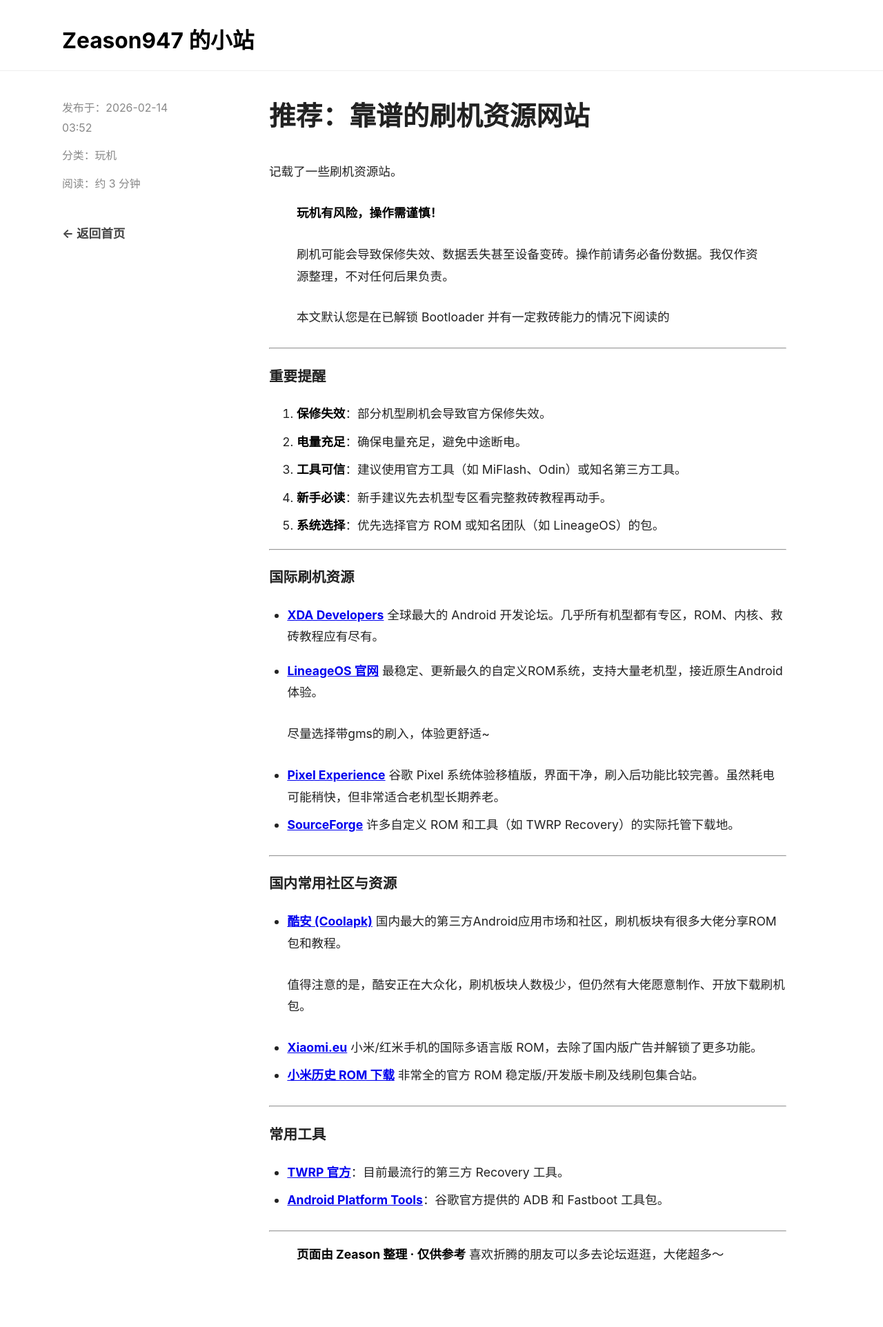
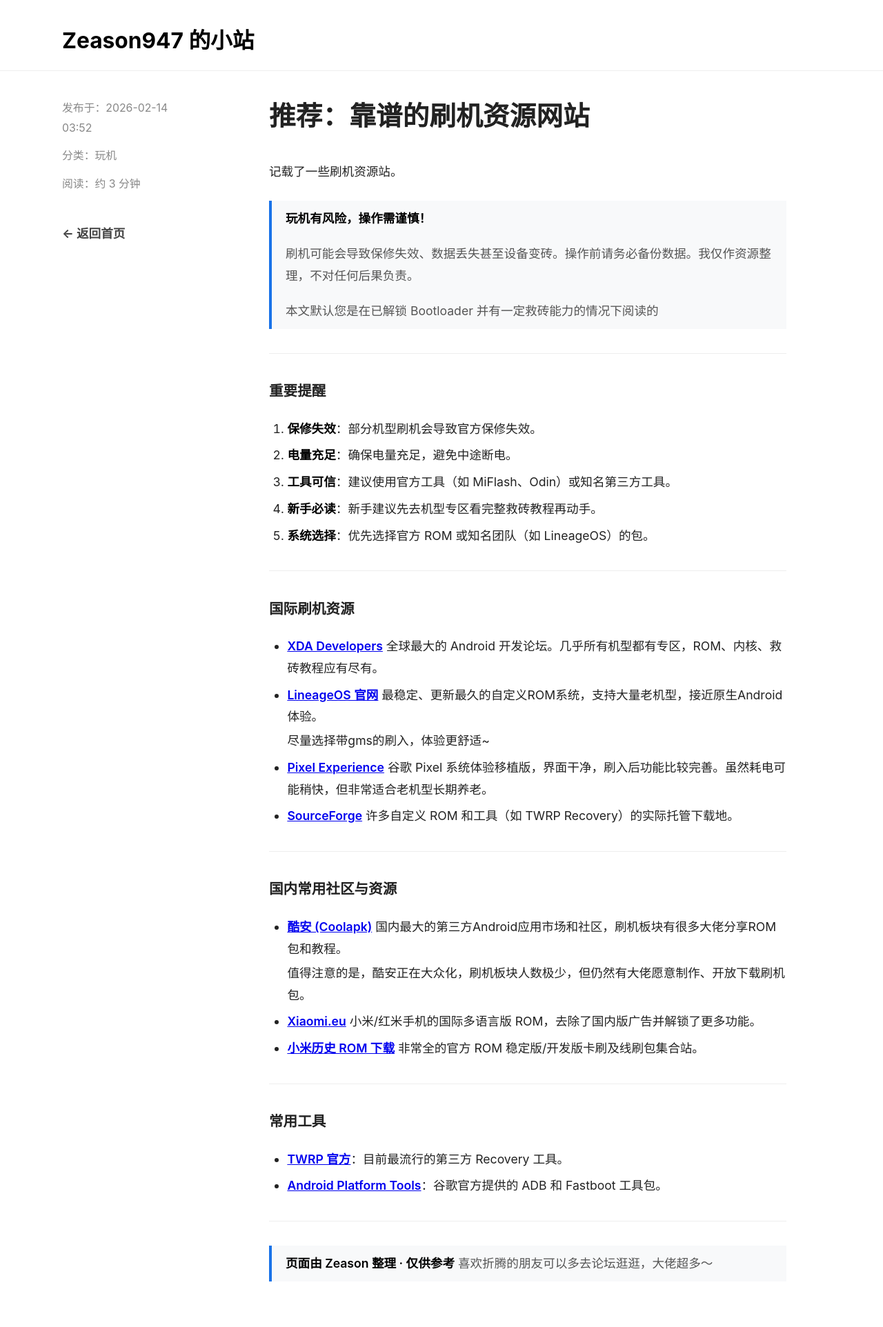
Before and after one commit to Zeason947/Zeason947.github.io, a Jekyll site: the page built from _posts/2026-02-14-brushing-notes.md, in a window 1280 px wide. Shown: the whole page at 69% size. Built offline with Jekyll 4.4.1, drawn with Linux system fonts in a browser that asks for light colours; before the commit the page ends 1903 px from its top, so only the background shows below that.

Commit message:
Update post layout and styling for better readability
Refactor post layout styles and improve readability.

```diff
--- a/_layouts/post.html
+++ b/_layouts/post.html
@@ -1,5 +1,5 @@
-<!DOCTYPE html>
-<html lang="zh-CN">
+---
+---
 <!DOCTYPE html>
 <html lang="zh-CN">
 <head>
@@ -24,14 +24,39 @@
         main { flex: 1; max-width: 750px; }
         .post-header h1 { font-size: 2.2rem; font-weight: bold; margin: 0 0 40px 0; line-height: 1.3; }
 
-        /* 文章正文内排版强化 */
-        .post-content p { margin-bottom: 1.6rem; }
-        .post-content h2 { font-size: 1.5rem; margin: 3rem 0 1.2rem 0; border-bottom: 1px solid #eee; padding-bottom: 8px; }
-        .post-content ul { margin-bottom: 1.6rem; padding-left: 1.5rem; }
-        .post-content li { margin-bottom: 0.5rem; }
-        .post-content strong { color: #000; }
+        /* --- 文章正文样式修复 --- */
 
-        @media (max-width: 768px) { .header-wrapper, .container { padding: 0 25px; } .container { flex-direction: column; gap: 40px; } aside { border-bottom: 1px solid #eee; padding-bottom: 20px; } }
+        /* 1. 解决换行间距巨大：调小段落间距 */
+        .post-content p { margin: 0 0 1.1rem 0; }
+
+        /* 2. 修复引用块样式 */
+        .post-content blockquote {
+            margin: 1.5rem 0;
+            padding: 10px 20px;
+            background-color: #f8f9fa;
+            border-left: 4px solid #1a73e8;
+            color: #555;
+        }
+        /* 移除引用块内最后一个段落的边距，防止撑开 */
+        .post-content blockquote p:last-child { margin-bottom: 0; }
+
+        /* 3. 列表优化 */
+        .post-content ul, .post-content ol { margin-bottom: 1.2rem; padding-left: 1.5rem; }
+        .post-content li { margin-bottom: 0.4rem; }
+        /* 解决列表内嵌套段落导致的巨大空行 */
+        .post-content li p { margin: 0.2rem 0; }
+
+        .post-content h2 { font-size: 1.5rem; margin: 2.5rem 0 1rem 0; border-bottom: 1px solid #eee; padding-bottom: 8px; }
+        .post-content strong { color: #000; font-weight: 600; }
+
+        /* 分隔线样式 */
+        .post-content hr { border: 0; border-top: 1px solid #eee; margin: 2rem 0; }
+
+        @media (max-width: 768px) {
+            .header-wrapper, .container { padding: 0 25px; }
+            .container { flex-direction: column; gap: 40px; }
+            aside { border-bottom: 1px solid #eee; padding-bottom: 20px; }
+        }
     </style>
 </head>
 <body>
@@ -55,7 +80,8 @@
                 <h1>{{ page.title }}</h1>
             </header>
             <article class="post-content">
-                {{ content }} </article>
+                {{ content }}
+            </article>
         </main>
     </div>
 </body>
```
Also changed, not shown: other parts of _layouts/post.html (+1 -1 lines).
